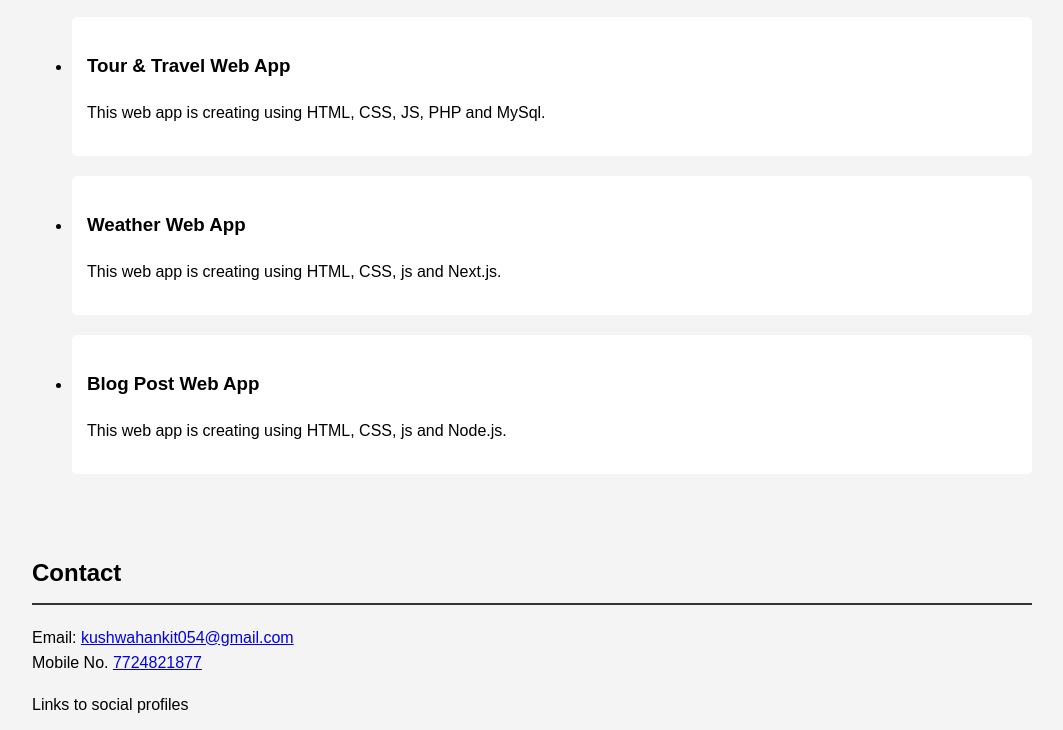
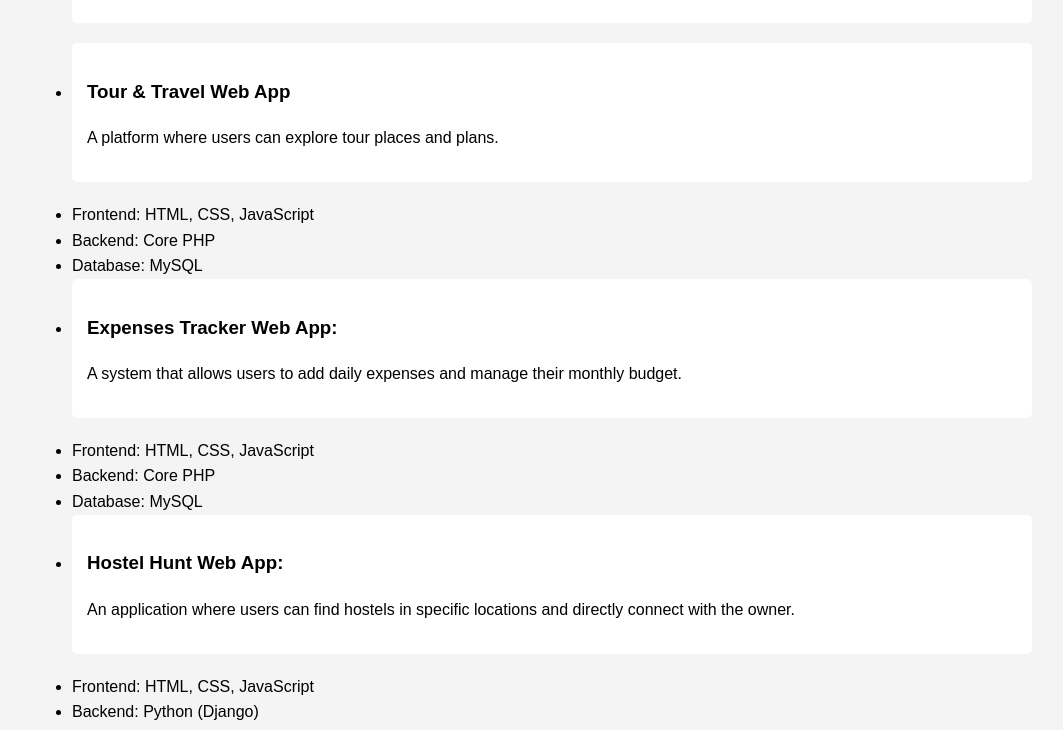
Before and after one commit to ankitkush054/Portfolio1, a plain HTML site: page index.html in a window 1280 px wide. Shown: the part 1176-1906 px from the top of the page, without its empty margins (108-1171 px from the left). Drawn offline with Linux system fonts and the light colour scheme.

Commit message:
Update index.html

```diff
--- a/index.html
+++ b/index.html
@@ -100,11 +100,12 @@ footer {
 
   <section id="about">
     <h2>About Me</h2>
-    <p>Hello! I'm Ankit Songara, a passionate Web Developer  with expertise in -   "Full Stack Development"
-. I have a deep interest in -  Frontend Development, Full Stack Development, PHP Developer etc. and love creating impactful solutions through my work.
+    <p>Hello! I'm Ankit Songara, a passionate Web Developer  with expertise in -   "Full Stack Development".
+      Full Stack Web Developer | Python (Django), PHP, MySQL, JavaScript, HTML, CSS | Frontend & Backend Developer | Building Scalable, User-Friendly Web Applications | Git & GitHub Enthusiast | MCA’26.
+I have a deep interest in -  Frontend Development, Full Stack Development, PHP Developer etc. and love creating impactful solutions through my work.
 I'm fresher, I’ve successfully worked on Tour & Travel web, Weather app, Blog Post, constantly refining my skills to stay ahead in the industry. My approach is centered on delivering high-quality results and embracing continuous learning.
 </p>
-<a href="Ankit resume.pdf" style="color: navy
+<a href="Ankit.pdf" style="color: navy
 ;">My Resume</a>
   </section>
 
@@ -164,23 +165,53 @@ I'm fresher, I’ve successfully worked on Tour & Travel web, Weather app, Blog
     <li>
       <div class="project">
       <h3>Tour & Travel Web App</h3>
-      <p>This web app is creating using HTML, CSS, JS, PHP and MySql.</p>
+      <p>A platform where users can explore tour places and plans.</p>
+        <ui><li>Frontend: HTML, CSS, JavaScript
+</li>
+        <li>
+          Backend: Core PHP
+
+        </li>
+        <li>Database: MySQL
+</li>
+        </ui>
       <!-- <a href="https://linktoyourproject.com" target="_blank">View Project</a> -->
     </div></li>
 
     <li>
     <!-- Add more projects -->
      <div class="project">
-      <h3>Weather Web App</h3>
-      <p>This web app is creating using HTML, CSS, js and Next.js.</p>
+      <h3>Expenses Tracker Web App:
+</h3>
+      <p>A system that allows users to add daily expenses and manage their monthly budget.
+</p>
+         <ui><li>Frontend: HTML, CSS, JavaScript
+</li>
+        <li>
+          Backend: Core PHP
+
+        </li>
+        <li>Database: MySQL
+</li>
+        </ui>
       <!-- <a href="https://linktoyourproject.com" target="_blank">View Project</a> -->
     </div>
     </li>
     <li>
 
     <div class="project">
-      <h3>Blog Post Web App</h3>
-      <p>This web app is creating using HTML, CSS, js and Node.js.</p>
+      <h3>Hostel Hunt Web App:</h3>
+      <p>An application where users can find hostels in specific locations and directly connect with the owner.
+</p>
+        <ui><li>Frontend: HTML, CSS, JavaScript
+</li>
+        <li>
+          Backend: Python (Django)
+
+        </li>
+        <li>Database: SQLite
+</li>
+        </ui>
       <!-- <a href="https://linktoyourproject.com" target="_blank">View Project</a> -->
     </div>
     </li>
@@ -190,7 +221,7 @@ I'm fresher, I’ve successfully worked on Tour & Travel web, Weather app, Blog
   <section id="contact">
     <h2>Contact</h2>
     Email:
-<a href="mailto:kushwahankit054@gmail.com">kushwahankit054@gmail.com</a><br>
+<a href="mailto:ankitsongara122@gmail.com">ankitsongara122@gmail.com</a><br>
 Mobile No.
 <a href="tel:7724821877">7724821877</a>
     <p>Links to social profiles</p>
```
